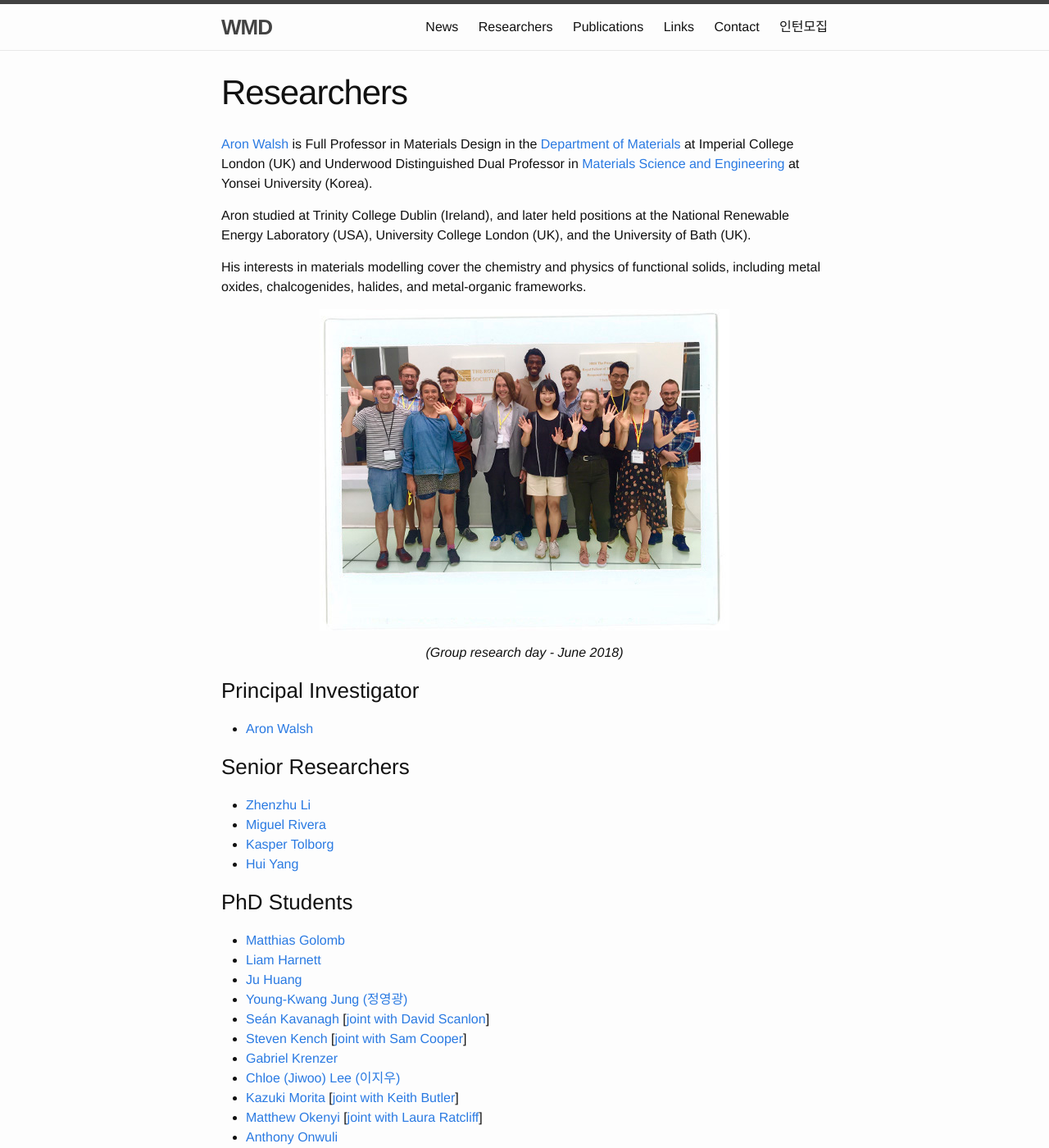
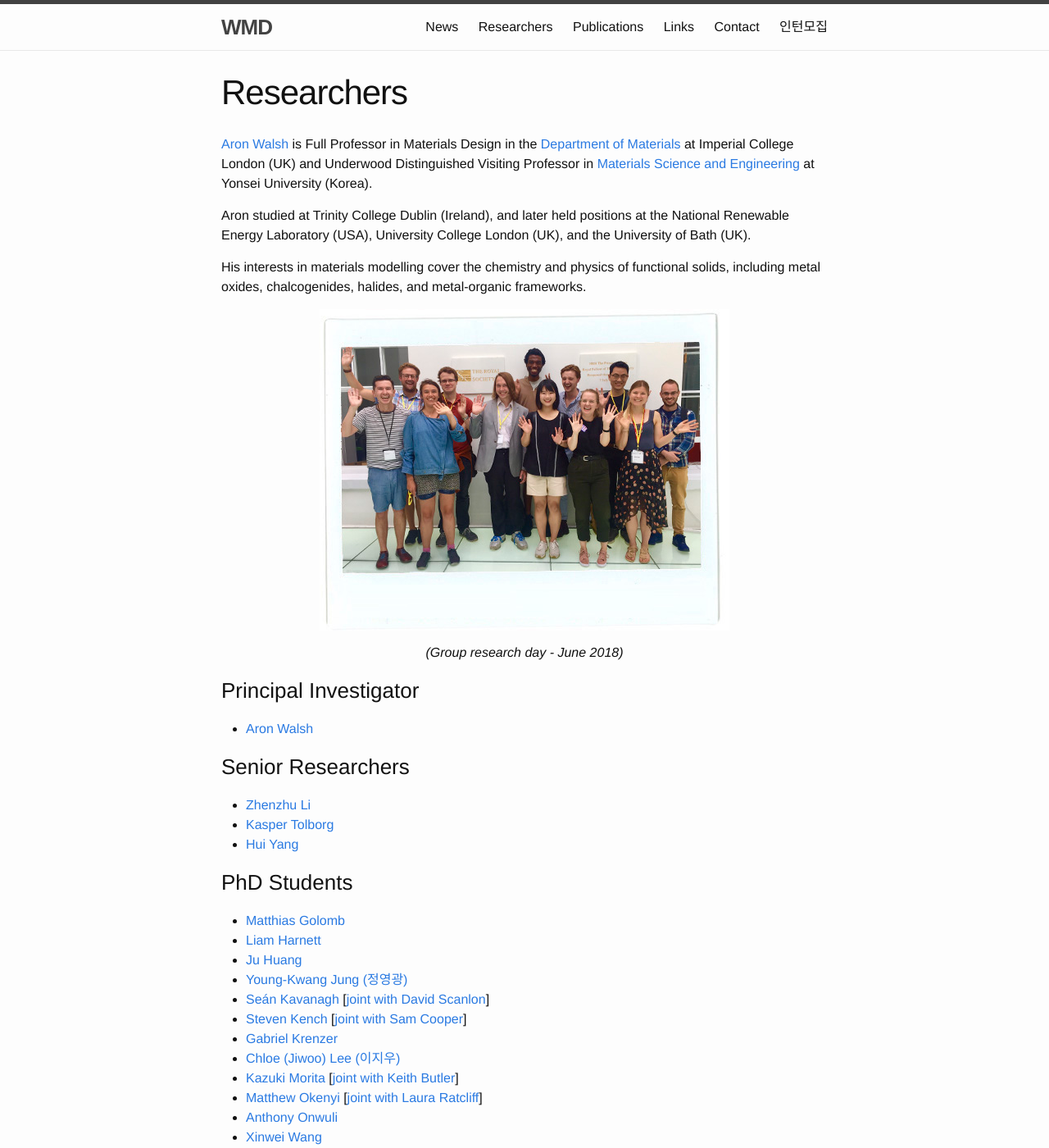
Before and after one commit to WMD-group/WMD-group.github.io, a Jekyll site: the page built from b_group.md, in a window 1280 px wide and 1400 px high. Shown: the whole window at 82% size. Built offline with Jekyll 4.4.1, drawn with Linux system fonts in a browser that asks for light colours.

Commit message:
Feb updates

```diff
--- a/b_group.md
+++ b/b_group.md
@@ -4,7 +4,7 @@ title: Researchers
 permalink: /group/
 ---
 
-[Aron Walsh](http://www.imperial.ac.uk/people/a.walsh) is Full Professor in Materials Design in the [Department of Materials](https://www.imperial.ac.uk/engineering/departments/materials) at Imperial College London (UK) and Underwood Distinguished Dual Professor in [Materials Science and Engineering](http://mse.yonsei.ac.kr/eng/) at Yonsei University (Korea).
+[Aron Walsh](http://www.imperial.ac.uk/people/a.walsh) is Full Professor in Materials Design in the [Department of Materials](https://www.imperial.ac.uk/engineering/departments/materials) at Imperial College London (UK) and Underwood Distinguished Visiting Professor in [Materials Science and Engineering](http://mse.yonsei.ac.kr/eng/) at Yonsei University (Korea).
 
 Aron studied at Trinity College Dublin (Ireland), and later held positions at the National Renewable Energy Laboratory (USA), University College London (UK), and the University of Bath (UK).
 
@@ -19,7 +19,6 @@ metal oxides, chalcogenides, halides, and metal-organic frameworks.
 
 ### Senior Researchers
 - [Zhenzhu Li](https://scholar.google.com/citations?user=zO1h0pQAAAAJ&hl=en)
-- [Miguel Rivera](https://scholar.google.co.uk/citations?user=jKqXsfAAAAAJ&hl=en)
 - [Kasper Tolborg](https://scholar.google.com/citations?user=0avXp5oAAAAJ&hl=en)
 - [Hui Yang](https://scholar.google.com/citations?hl=en&user=DyYbENEAAAAJ)
 
```
Also changed, not shown: other parts of b_group.md (+1 -0 lines), a_news.md (+4 -0 lines), e_contact.md (+2 -7 lines).
